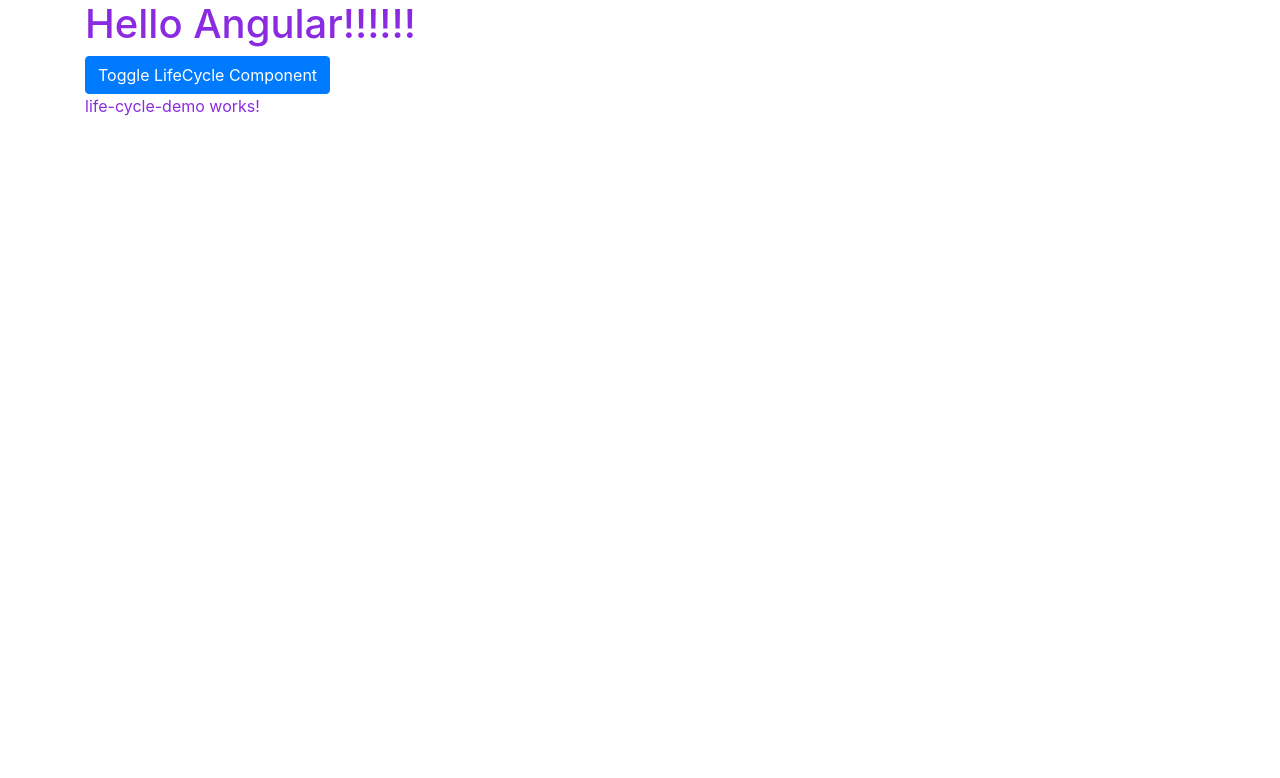
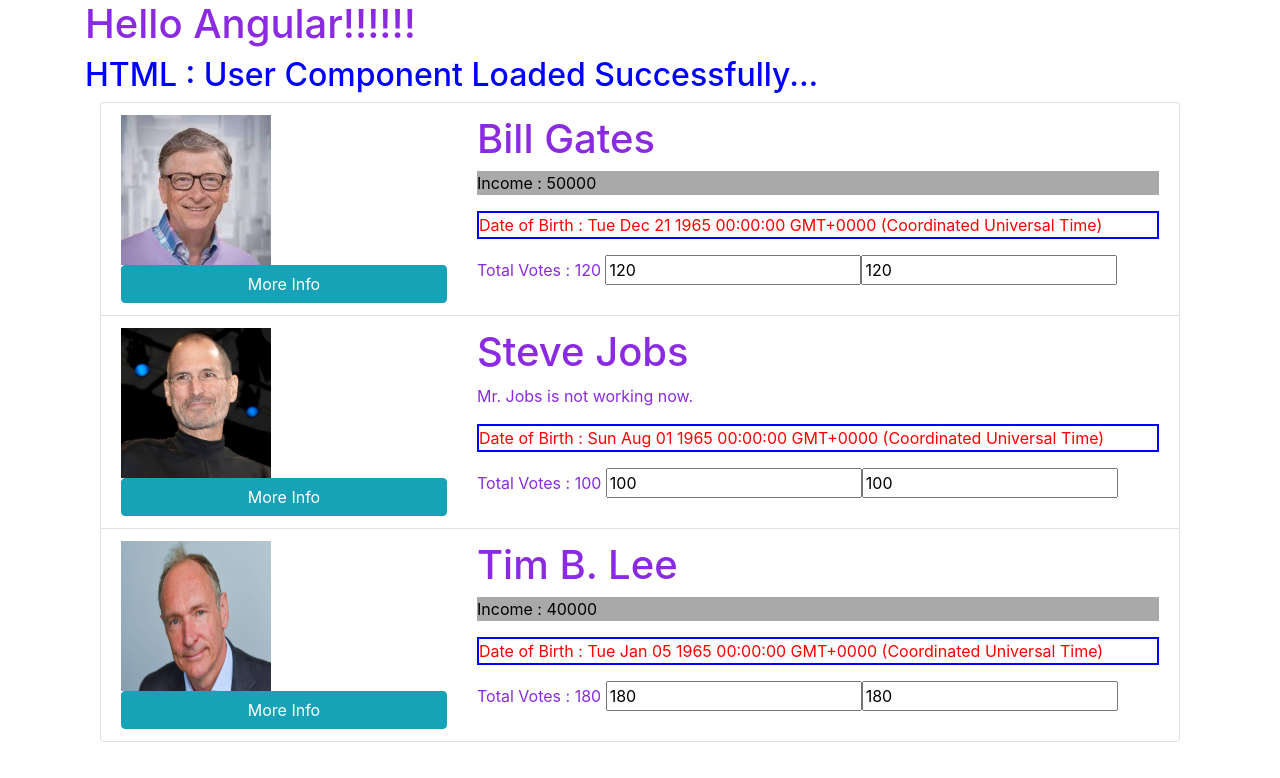
Before and after one commit to synergy2411/erricson, an Angular app: page / in a window 1280 px wide. Shown: the top 778 px of the page. Built offline with nearby package versions, Linux system fonts and the light colour scheme.

Commit message:
structural directives

```diff
--- a/src/app/app.component.html
+++ b/src/app/app.component.html
@@ -1,13 +1,13 @@
 <div class="container">
   <h1>Hello Angular!!!!!!</h1>
 
-  <!-- <app-user></app-user> -->
+  <app-user></app-user>
 
-  <button class="btn btn-primary" (click)="onToggle()">
+  <!-- <button class="btn btn-primary" (click)="onToggle()">
     Toggle LifeCycle Component
-  </button>
+  </button> -->
 
-  <div *ngIf="bool">
+  <!-- <div *ngIf="bool">
     <app-life-cycle-demo [appName]="appName"></app-life-cycle-demo>
-  </div>
+  </div> -->
 </div>
--- /dev/null
+++ b/src/app/model/mocks.ts
@@ -0,0 +1,30 @@
+import { User } from './user.model';
+
+export const USER_DATA: User[]  = [{
+  firstName : 'Bill',
+  lastName : 'Gates',
+  dob : new Date('Dec 21, 1965'),
+  income : 50000,
+  company : 'Microsoft',
+  isWorking : true,
+  image : 'assets/images/bill.jpg',
+  votes : 120
+},{
+  firstName : 'Steve',
+  lastName : 'Jobs',
+  dob : new Date('Aug 1, 1965'),
+  income : 0,
+  company : 'Apple',
+  isWorking : false,
+  image : 'assets/images/steve.jpg',
+  votes : 100
+},{
+  firstName : 'Tim B.',
+  lastName : 'Lee',
+  dob : new Date('Jan 5, 1965'),
+  income : 40000,
+  company : 'World Wide Web',
+  isWorking : true,
+  image : 'assets/images/tim.jpg',
+  votes : 180
+}];
--- a/src/app/user/user-img/user-img.component.ts
+++ b/src/app/user/user-img/user-img.component.ts
@@ -1,3 +1,4 @@
+import { User } from './../../model/user.model';
 import { Component, OnInit, Input, Output,
   EventEmitter } from '@angular/core';
 
@@ -8,10 +9,10 @@
 })
 export class UserImgComponent {
 
-  @Input() user: any;
-  @Output() childEvent = new EventEmitter<any>();
+  @Input() user: User;
+  @Output() childEvent = new EventEmitter<User>();
 
-  onMoreInfo(user: any) {
+  onMoreInfo(user: User) {
     this.childEvent.emit(user);
   }
 
--- a/src/app/user/user-info/user-info.component.css
+++ b/src/app/user/user-info/user-info.component.css
@@ -0,0 +1,9 @@
+.feature{
+  font-size: bold;
+  color : #000000;
+  background-color: darkgrey;;
+}
+
+.my-border{
+  border : 2px #ff45ff solid;
+}
--- a/src/app/user/user-info/user-info.component.html
+++ b/src/app/user/user-info/user-info.component.html
@@ -1,11 +1,21 @@
-<ng-content select="header"></ng-content>
+<!-- <ng-content select="header"></ng-content> -->
 
 <!-- Angular Expression -->
 <h1>{{ user.firstName }} {{ user.lastName }}</h1>
 <!-- Property Binding -->
-<p>Income : <span [innerHTML]="user.income"></span></p>
-<p>Date of Birth : {{ user.dob }}</p>
-<p><ng-content select=".my-content"></ng-content></p>
+
+<!-- <p [ngClass]="['feature', 'my-border']">Income : <span [innerHTML]="user.income"></span></p> -->
+<!-- <p [ngClass]="{'feature' : true, 'my-border' : false}">Income : <span [innerHTML]="user.income"></span></p> -->
+<p [ngClass]="myClasses" (mousedown) = "onToggleClass()"
+  *ngIf = "user.isWorking;else ElseTemplate">
+    Income : <span [innerHTML]="user.income"></span></p>
+
+
+<p [ngStyle] = "myStyle">Date of Birth : {{ user.dob }}</p>
+
+
+
+<!-- <p><ng-content select=".my-content"></ng-content></p> -->
 <p>
   Total Votes : {{ user.votes }}
   <input
@@ -17,4 +27,6 @@
 </p>
 
 
-<ng-content select="footer"></ng-content>
+<ng-template #ElseTemplate>
+  <p> Mr. {{user.lastName}} is not working now.</p>
+</ng-template>
--- a/src/app/user/user-info/user-info.component.ts
+++ b/src/app/user/user-info/user-info.component.ts
@@ -1,3 +1,4 @@
+import { User } from './../../model/user.model';
 import { Component, Input } from '@angular/core';
 
 @Component({
@@ -6,5 +7,22 @@
   styleUrls : ['./user-info.component.css']
 })
 export class UserInfoComponent {
-  @Input() user: any;
+  @Input() user: User;
+
+  myClasses = {
+    'feature' : true,
+    'my-border' : false
+  };
+
+  myStyle = {
+    'color' : 'red',
+    'border' : '2px blue solid'
+  }
+
+  onToggleClass(){
+    this.myClasses['my-border'] = !this.myClasses['my-border'];
+    this.myClasses['feature'] = !this.myClasses['feature'];
+
+  }
+
 }
--- a/src/app/user/user.component.html
+++ b/src/app/user/user.component.html
@@ -2,7 +2,7 @@
 
 <div class="container">
   <ul class="list-unstyled list-group">
-    <li class="list-group-item">
+    <li class="list-group-item" *ngFor="let user of users">
       <div class="row">
         <div class="col-sm-4 col-md-4">
           <app-user-img [user]="user"
--- a/src/app/user/user.component.ts
+++ b/src/app/user/user.component.ts
@@ -1,24 +1,21 @@
-import { Component } from '@angular/core';
+import { User } from './../model/user.model';
+import { Component, OnInit } from '@angular/core';
+import { USER_DATA } from '../model/mocks';
 
 @Component({
   selector : 'app-user',
   templateUrl : './user.component.html',
   styleUrls : ['./user.component.css']
 })
-export class UserComponent {
+export class UserComponent implements OnInit {
 
-  user = {
-    firstName : 'Bill',
-    lastName : 'Gates',
-    dob : new Date('Dec 21, 1965'),
-    income : 50000,
-    company : 'Microsoft',
-    isWorking : true,
-    image : 'assets/images/bill.jpg',
-    votes : 120
-  };
+  users: User[];
 
-  onMoreInfo(usr: any) {
+  ngOnInit(){
+    this.users = USER_DATA;
+  }
+
+  onMoreInfo(usr: User) {
     alert(`From Child Event : Mr. ${usr.lastName} is working with ${usr.company}!`);
   }
 
```
Also changed, not shown: src/app/model/user.model.ts (added, +10 -0 lines), src/assets/images/steve.jpg (added), src/assets/images/tim.jpg (added).
